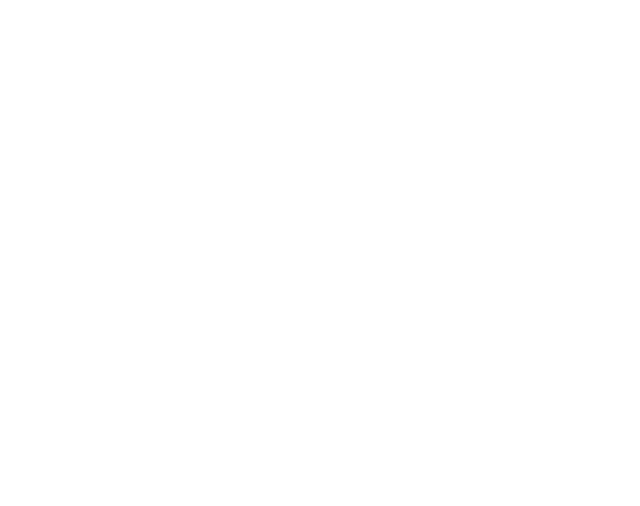
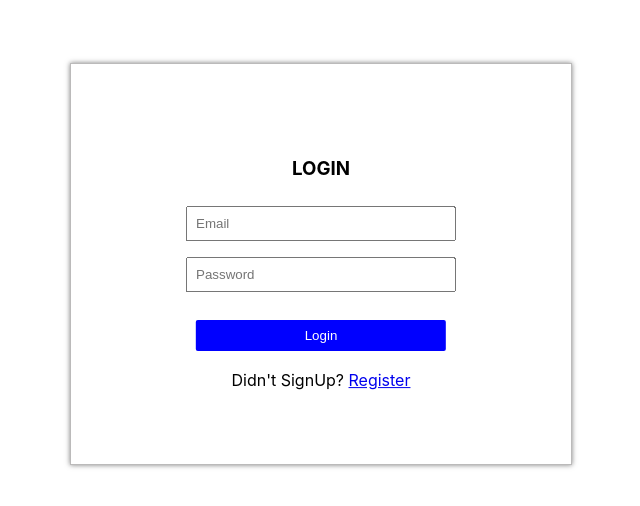
Before and after one commit to vaishnavan/Authentication, a React (Create React App) app in the folder client/: page / in a window 1280 px wide. Shown: the part 136-642 px from the top of the page, without its empty margins (319-959 px from the left). Built offline with nearby package versions, Linux system fonts and the light colour scheme.

Commit message:
react toastify impl

```diff
--- a/client/package.json
+++ b/client/package.json
@@ -12,6 +12,7 @@
     "react-dom": "^17.0.2",
     "react-router-dom": "^5.2.0",
     "react-scripts": "4.0.3",
+    "react-toastify": "^7.0.4",
     "web-vitals": "^1.0.1"
   },
   "scripts": {
--- a/client/src/App.js
+++ b/client/src/App.js
@@ -1,6 +1,9 @@
 import React from 'react';
+import { Register, Login } from './components';
+import { ToastContainer } from 'react-toastify';
+import 'react-toastify/dist/ReactToastify.css';
 import './App.scss';
-import { Register, Login } from './components';
+
 import { BrowserRouter as Router, Route, Switch } from 'react-router-dom';
 
 
@@ -9,9 +12,11 @@
     <div>
       <Router>
         <Switch>
+          <Route exact path="/" component={Login} />
           <Route exact path="/register" component={Register} />
           <Route exact path="/login" component={Login} />
         </Switch>
+        <ToastContainer />
       </Router>
     </div>
   )
--- a/client/src/components/Login/Login.js
+++ b/client/src/components/Login/Login.js
@@ -1,6 +1,7 @@
 import React, { useState } from 'react';
 import { postLoginData } from '../../services/user.service';
 import { Link } from 'react-router-dom';
+import { toast } from 'react-toastify';
 import '../Register/register.scss';
 
 const initialstate={
@@ -22,13 +23,17 @@
     const handleSubmit = (e) => {
         e.preventDefault();
         console.log(userData);
-        setUserData({
-            email:'',
-            password:'',
-        })
         postLoginData(userData)
         .then((res) => {
-            console.log(res.data);
+            // console.log(res.data);
+            toast.success("Login successfully")
+            setUserData({
+                email:'',
+                password:'',
+            })
+        })
+        .catch((err) => {
+            toast.error(err.response.data.message);
         })
     }
 
--- a/client/src/components/Register/Register.js
+++ b/client/src/components/Register/Register.js
@@ -1,6 +1,7 @@
 import React, { useState } from 'react';
 import { postRegisterData } from '../../services/user.service';
-import { Link } from 'react-router-dom';
+import { toast } from 'react-toastify';
+import { Link, useHistory } from 'react-router-dom';
 import './register.scss';
 
 const initialstate={
@@ -13,6 +14,7 @@
 function Register() {
     const [userData, setUserData] = useState(initialstate);
 
+    let history = useHistory ();
     const handleChange = (e) => {
         const {name, value} = e.target;
         setUserData({
@@ -24,16 +26,22 @@
     const handleSubmit = (e) => {
         e.preventDefault();
         console.log(userData);
-        setUserData({
-            username:'',
-            email:'',
-            password:'',
-            confirmpassword:'',
-        })
         postRegisterData(userData)
         .then((res) => {
-            console.log(res.data);
+            // console.log(res.data);
+            history.push("/login")
+            toast.success("saved successfully")
+            setUserData({
+                username:'',
+                email:'',
+                password:'',
+                confirmpassword:'',
+            })
         })
+        .catch(err => {
+            toast.error(err.response.data.message);
+        })
+
     }
 
 
```
Also changed, not shown: 1 other file (tests, documents, lock files or other folders).
